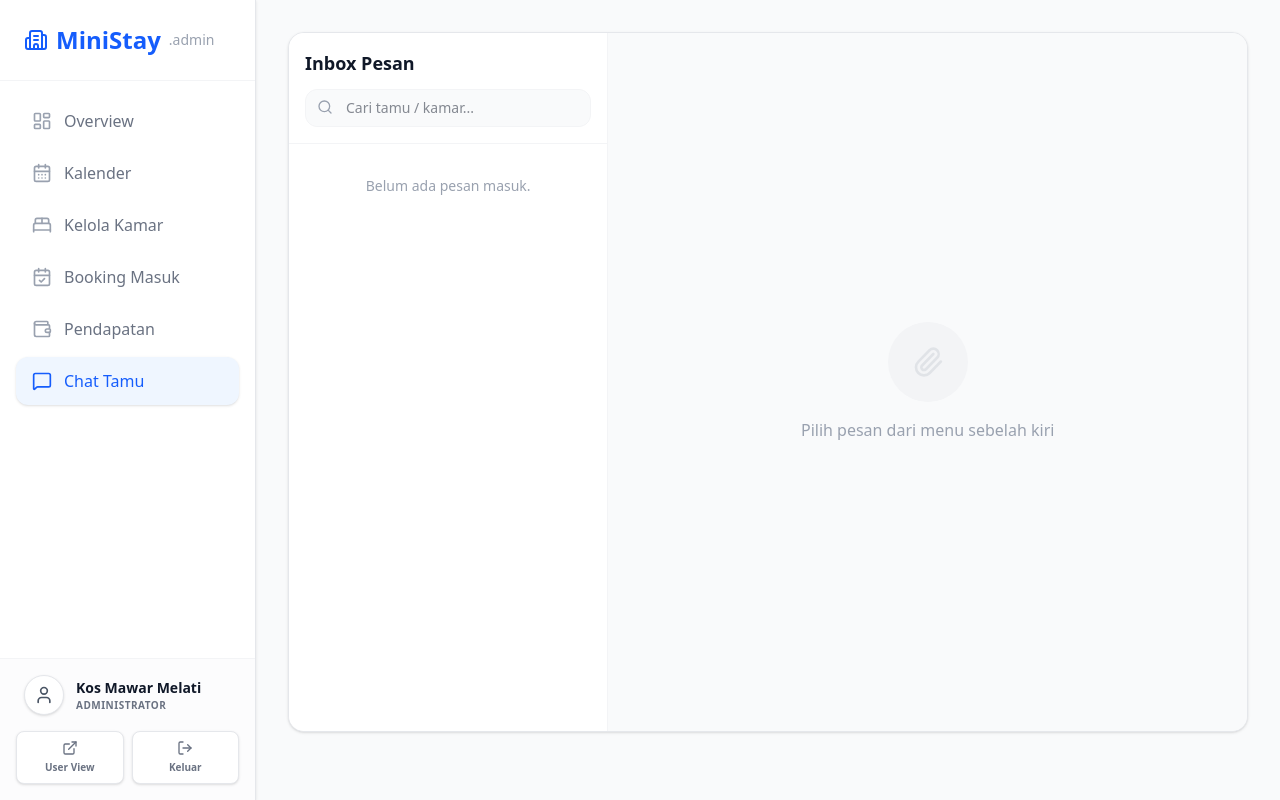
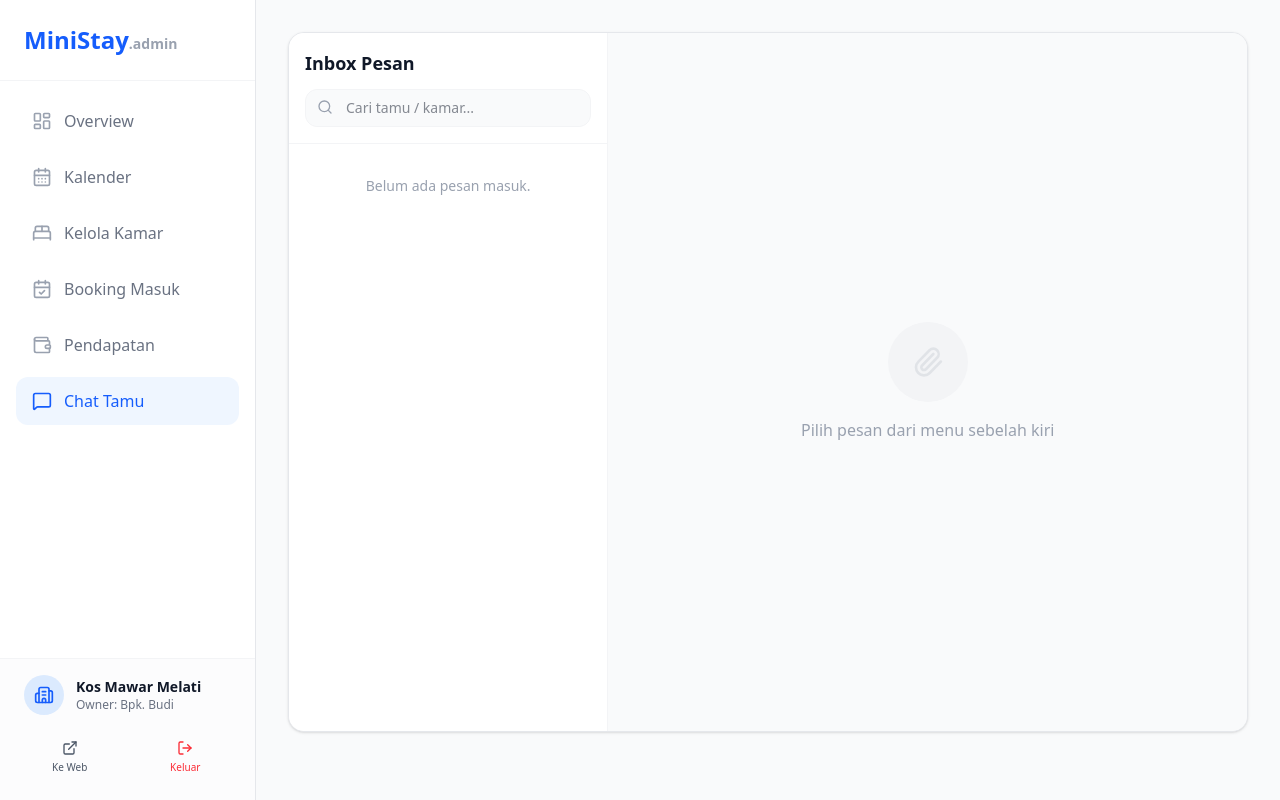
Before and after one commit to AAWicakzono/Ministay-Frontend, a Next.js app: page /admin/chat in a window 1280 px wide. Built offline with nearby package versions, Linux system fonts and the light colour scheme; sample sign-in values are in the browser's storage.

Commit message:
feat: Refactor Admin and User Menu components for improved logout handling and UI updates

```diff
--- a/src/app/admin/layout.tsx
+++ b/src/app/admin/layout.tsx
@@ -1,11 +1,14 @@
 "use client";
 
 import Link from "next/link";
-import { usePathname } from "next/navigation";
-import { LayoutDashboard, BedDouble, CalendarCheck, Wallet, MessageSquare, LogOut, Building2, CalendarDays, ExternalLink, User } from "lucide-react";
+import { usePathname, useRouter } from "next/navigation";
+import { LayoutDashboard, BedDouble, CalendarCheck, Wallet, MessageSquare, LogOut, Building2, CalendarDays, ExternalLink } from "lucide-react";
+import { useNotification } from "@/context/NotificationContext";
 
 export default function AdminLayout({ children }: { children: React.ReactNode }) {
   const pathname = usePathname();
+  const router = useRouter();
+  const { showPopup, showToast } = useNotification();
 
   const menus = [
     { name: "Overview", url: "/admin/dashboard", icon: LayoutDashboard },
@@ -17,87 +20,81 @@ export default function AdminLayout({ children }: { children: React.ReactNode })
   ];
 
   const handleLogout = () => {
-      if (confirm("Yakin ingin keluar dari Admin?")) {
-          localStorage.removeItem("ministay_user");
-          window.location.href = "/";
+    showPopup(
+      "Keluar dari Admin?",
+      "Sesi Anda akan diakhiri dan kembali ke halaman utama.",
+      "warning",
+      () => {
+        localStorage.removeItem("ministay_user");
+        window.dispatchEvent(new Event("user-update"));
+
+        showToast("Berhasil Logout", "success");
+        router.push("/");
       }
+    );
   };
 
   return (
-    <div className="min-h-screen bg-gray-50 flex font-sans">
+    <div className="min-h-screen bg-gray-50 flex flex-col md:flex-row font-sans">
 
-      <aside className="w-64 bg-white border-r border-gray-200 fixed h-full hidden md:flex flex-col z-20 shadow-sm">
-
-        {/* Brand */}
-        <div className="p-6 border-b border-gray-100">
-            <h1 className="text-2xl font-bold text-blue-600 flex items-center gap-2">
-                <Building2 className="w-6 h-6"/> MiniStay<span className="text-gray-400 text-sm font-normal">.admin</span>
-            </h1>
+      {/* MOBILE HEADER */}
+      <div className="md:hidden bg-white border-b border-gray-200 sticky top-0 z-30 shadow-sm">
+        <div className="flex items-center justify-between px-4 py-3">
+           <div className="flex items-center gap-2">
+              <div className="bg-blue-600 text-white p-1.5 rounded-lg">
+                <Building2 className="w-4 h-4" />
+              </div>
+              <h1 className="text-lg font-bold text-gray-900">MiniStay<span className="text-blue-600">.admin</span></h1>
+           </div>
+           <div className="flex gap-2">
+              <Link href="/" className="p-2 bg-gray-50 rounded-full text-gray-500 hover:text-blue-600 transition"><ExternalLink className="w-4 h-4"/></Link>
+              <button onClick={handleLogout} className="p-2 bg-red-50 rounded-full text-red-500 hover:bg-red-100 transition"><LogOut className="w-4 h-4"/></button>
+           </div>
         </div>
-
-        {/* Menu */}
-        <nav className="flex-1 p-4 space-y-1 overflow-y-auto">
-            {menus.map((item) => {
+        <nav className="flex overflow-x-auto px-4 pb-3 gap-2 scrollbar-hide">
+           {menus.map((item) => {
                 const isActive = pathname === item.url;
                 return (
-                    <Link
-                        key={item.url}
-                        href={item.url}
-                        className={`flex items-center gap-3 px-4 py-3 rounded-xl font-medium transition duration-200 ${
-                            isActive
-                            ? "bg-blue-50 text-blue-600 shadow-sm"
-                            : "text-gray-500 hover:bg-gray-50 hover:text-gray-900"
-                        }`}
-                    >
-                        <item.icon className={`w-5 h-5 ${isActive ? "text-blue-600" : "text-gray-400"}`} />
-                        {item.name}
+                    <Link key={item.url} href={item.url} className={`flex items-center gap-2 px-3 py-2 rounded-lg text-xs font-bold whitespace-nowrap transition shrink-0 ${isActive ? "bg-blue-600 text-white shadow-md shadow-blue-200" : "bg-gray-50 text-gray-600 border border-gray-100"}`}>
+                        <item.icon className="w-4 h-4" /> {item.name}
                     </Link>
                 );
             })}
         </nav>
+      </div>
 
-        {/* Footer Sidebar (Profil & Logout) */}
+      {/* SIDEBAR DESKTOP */}
+      <aside className="w-64 bg-white border-r border-gray-200 fixed h-full hidden md:flex flex-col z-20">
+        <div className="p-6 border-b border-gray-100">
+            <h1 className="text-2xl font-bold text-blue-600">MiniStay<span className="text-gray-400 text-sm">.admin</span></h1>
+        </div>
+        <nav className="flex-1 p-4 space-y-2 overflow-y-auto">
+            {menus.map((item) => {
+                const isActive = pathname === item.url;
+                return (
+                    <Link key={item.url} href={item.url} className={`flex items-center gap-3 px-4 py-3 rounded-xl font-medium transition ${isActive ? "bg-blue-50 text-blue-600" : "text-gray-500 hover:bg-gray-50 hover:text-gray-900"}`}>
+                        <item.icon className={`w-5 h-5 ${isActive ? "text-blue-600" : "text-gray-400"}`} /> {item.name}
+                    </Link>
+                );
+            })}
+        </nav>
         <div className="p-4 border-t border-gray-100 bg-gray-50/50">
-
-            {/* Info Owner */}
             <div className="flex items-center gap-3 mb-4 px-2">
-                <div className="w-10 h-10 bg-white border border-gray-200 rounded-full flex items-center justify-center text-gray-600 shadow-sm">
-                    <User className="w-5 h-5" />
-                </div>
-                <div className="overflow-hidden">
-                    <p className="text-sm font-bold text-gray-900 truncate">Kos Mawar Melati</p>
-                    <p className="text-[10px] text-gray-500 truncate uppercase font-bold tracking-wider">Administrator</p>
-                </div>
+                <div className="w-10 h-10 bg-blue-100 rounded-full flex items-center justify-center text-blue-600"><Building2 className="w-5 h-5" /></div>
+                <div className="overflow-hidden"><p className="text-sm font-bold text-gray-900 truncate">Kos Mawar Melati</p><p className="text-xs text-gray-500 truncate">Owner: Bpk. Budi</p></div>
             </div>
-
-            {/* Dua Tombol Aksi */}
             <div className="grid grid-cols-2 gap-2">
-
-                {/* 1. Ke Landing Page (User View) */}
-                <Link
-                    href="/"
-                    className="flex flex-col items-center justify-center gap-1 p-2 rounded-lg bg-white border border-gray-200 hover:border-blue-300 hover:text-blue-600 text-gray-500 text-[10px] font-bold transition shadow-sm group"
-                    title="Lihat Tampilan User"
-                >
-                    <ExternalLink className="w-4 h-4 group-hover:scale-110 transition-transform" />
-                    User View
+                <Link href="/" className="flex flex-col items-center justify-center gap-1 px-2 py-2 text-gray-600 hover:bg-white hover:shadow-sm hover:text-blue-600 rounded-lg text-[10px] font-medium transition border border-transparent hover:border-gray-200">
+                    <ExternalLink className="w-4 h-4" /> Ke Web
                 </Link>
-
-                {/* 2. Logout */}
-                <button
-                    onClick={handleLogout}
-                    className="flex flex-col items-center justify-center gap-1 p-2 rounded-lg bg-white border border-gray-200 hover:border-red-300 hover:text-red-500 text-gray-500 text-[10px] font-bold transition shadow-sm group"
-                    title="Keluar dari Akun"
-                >
-                    <LogOut className="w-4 h-4 group-hover:scale-110 transition-transform" />
-                    Keluar
+                <button onClick={handleLogout} className="flex flex-col items-center justify-center gap-1 px-2 py-2 text-red-500 hover:bg-white hover:shadow-sm rounded-lg text-[10px] font-medium transition border border-transparent hover:border-red-100">
+                    <LogOut className="w-4 h-4" /> Keluar
                 </button>
-
             </div>
         </div>
       </aside>
 
-      <main className="flex-1 md:ml-64 p-8">
+      <main className="flex-1 md:ml-64 p-4 md:p-8">
         {children}
       </main>
     </div>
--- a/src/components/UserMenu.tsx
+++ b/src/components/UserMenu.tsx
@@ -1,21 +1,19 @@
 "use client";
 
-import { useState, useEffect, useRef } from "react";
+import { useState, useEffect } from "react";
 import Link from "next/link";
-import { User, LogOut, Phone, LogIn, LayoutDashboard, ChevronDown, Settings } from "lucide-react";
+import { User, LogOut, Phone, LogIn, LayoutDashboard } from "lucide-react";
 import { useNotification } from "@/context/NotificationContext";
-import { useRouter } from "next/navigation";
+import { useRouter } from "next/navigation"; // Import Router
 
 export default function UserMenu() {
   const [user, setUser] = useState<{ name: string; phone?: string; role?: string } | null>(null);
   const [mounted, setMounted] = useState(false);
-  const [isOpen, setIsOpen] = useState(false); // State untuk Dropdown
 
   const { showPopup, showToast } = useNotification();
   const router = useRouter();
-  const menuRef = useRef<HTMLDivElement>(null);
 
-  // Load Data User
+  // Load User Data & Setup Listener
   const loadUser = () => {
     const stored = localStorage.getItem("ministay_user");
     setUser(stored ? JSON.parse(stored) : null);
@@ -25,35 +23,34 @@ export default function UserMenu() {
     setMounted(true);
     loadUser();
 
-    // Listener untuk menutup dropdown jika klik di luar
-    const handleClickOutside = (event: MouseEvent) => {
-      if (menuRef.current && !menuRef.current.contains(event.target as Node)) {
-        setIsOpen(false);
-      }
-    };
-
-    document.addEventListener("mousedown", handleClickOutside);
+    // Dengarkan event storage agar UI update realtime tanpa refresh
     window.addEventListener("storage", loadUser);
+    // Custom event untuk trigger manual
     window.addEventListener("user-update", loadUser);
 
     return () => {
-        document.removeEventListener("mousedown", handleClickOutside);
         window.removeEventListener("storage", loadUser);
         window.removeEventListener("user-update", loadUser);
     };
   }, []);
 
   const handleLogout = () => {
-    setIsOpen(false); // Tutup menu dulu
     showPopup(
       "Keluar Aplikasi?",
       "Anda harus login kembali untuk memesan kamar.",
       "warning",
       () => {
+        // 1. Hapus Data
         localStorage.removeItem("ministay_user");
+
+        // 2. Update UI secara manual (agar tombol berubah jadi 'Masuk')
         setUser(null);
         window.dispatchEvent(new Event("user-update"));
+
+        // 3. Tampilkan Notifikasi dengan Efek Slow Motion
         showToast("Berhasil Logout. Sampai jumpa!", "success");
+
+        // 4. Redirect ke Home (Soft Redirect) jika sedang di halaman admin/protected
         router.push("/");
       }
     );
@@ -64,77 +61,45 @@ export default function UserMenu() {
   // KONDISI 1: Jika User Sudah Login
   if (user) {
     return (
-      <div className="relative" ref={menuRef}>
-        {/* --- TRIGGER BUTTON (PROFILE) --- */}
-        <button
-            onClick={() => setIsOpen(!isOpen)}
-            className={`flex items-center gap-2 pl-1 pr-3 py-1 rounded-full transition duration-200 border border-transparent
-            ${isOpen ? "bg-white/20 border-white/20" : "hover:bg-white/10"}`}
-        >
-            {/* Avatar */}
-            <div className="w-9 h-9 bg-white rounded-full flex items-center justify-center text-blue-600 shadow-sm ring-2 ring-blue-500/30">
+      <div className="flex items-center gap-3 animate-in fade-in slide-in-from-right-4">
+
+        {/* Info User */}
+        <div className="text-right hidden md:block leading-tight">
+            <p className="text-white font-bold text-sm truncate max-w-[100px]">{user.name}</p>
+            {user.phone && (
+                <p className="text-blue-100 text-[10px] flex items-center justify-end gap-1 opacity-80">
+                    <Phone className="w-3 h-3" /> {user.phone}
+                </p>
+            )}
+        </div>
+
+        {/* Avatar User */}
+        <div className="w-9 h-9 bg-white/20 rounded-full flex items-center justify-center text-white border border-white/20 shadow-sm backdrop-blur-sm">
             <User className="w-5 h-5" />
         </div>
 
-            {/* Nama (Hanya di Desktop) */}
-            <span className="hidden md:block text-white text-sm font-bold truncate max-w-[100px]">
-                {user.name.split(" ")[0]} {/* Ambil nama depan saja */}
-            </span>
-
-            {/* Panah Kecil */}
-            <ChevronDown className={`w-4 h-4 text-blue-100 transition-transform duration-200 ${isOpen ? "rotate-180" : ""}`}/>
-        </button>
-
-        {/* --- DROPDOWN MENU --- */}
-        {isOpen && (
-            <div className="absolute right-0 mt-3 w-64 bg-white rounded-2xl shadow-2xl border border-gray-100 overflow-hidden origin-top-right animate-in fade-in zoom-in-95 duration-200 z-50">
-
-                {/* Header Dropdown (Info User) */}
-                <div className="p-4 border-b border-gray-100 bg-gray-50/50">
-                    <p className="text-gray-900 font-bold text-sm truncate">{user.name}</p>
-                    {user.phone && (
-                        <div className="flex items-center gap-1.5 text-xs text-gray-500 mt-1">
-                            <Phone className="w-3 h-3"/> {user.phone}
-                        </div>
-                    )}
-                    <span className={`inline-block mt-2 px-2 py-0.5 rounded text-[10px] font-bold uppercase tracking-wider ${user.role === 'admin' ? 'bg-purple-100 text-purple-700' : 'bg-blue-100 text-blue-700'}`}>
-                        {user.role === 'admin' ? 'Administrator' : 'Member'}
-                    </span>
-                </div>
-
-                {/* Menu Items */}
-                <div className="p-2 space-y-1">
-                    {/* Menu Khusus Admin */}
+        {/* Tombol Dashboard (Admin) */}
         {user.role === 'admin' && (
             <Link
                 href="/admin/dashboard"
-                            onClick={() => setIsOpen(false)}
-                            className="flex items-center gap-3 px-3 py-2.5 rounded-xl text-sm font-medium text-gray-700 hover:bg-blue-50 hover:text-blue-600 transition"
+                className="group flex items-center bg-white/10 hover:bg-white/20 text-white rounded-full p-2 transition-all duration-500 ease-in-out border border-white/20 overflow-hidden max-w-9 hover:max-w-[120px] shadow-sm"
+                title="Ke Dashboard Admin"
             >
-                            <LayoutDashboard className="w-4 h-4" />
-                            Dashboard Admin
+                <LayoutDashboard className="w-5 h-5 shrink-0" />
+                <span className="opacity-0 group-hover:opacity-100 pl-2 text-xs font-bold whitespace-nowrap transition-opacity duration-300 delay-100">
+                    Dashboard
+                </span>
             </Link>
         )}
-
-                    {/* Menu Umum (Contoh: Pengaturan Akun) - Opsional */}
-                    <button className="w-full flex items-center gap-3 px-3 py-2.5 rounded-xl text-sm font-medium text-gray-700 hover:bg-gray-50 transition text-left">
-                        <Settings className="w-4 h-4 text-gray-400" />
-                        Pengaturan Akun
-                    </button>
-
-                    <div className="h-px bg-gray-100 my-1 mx-2"></div>
 
         {/* Tombol Logout */}
         <button
             onClick={handleLogout}
-                        className="w-full flex items-center gap-3 px-3 py-2.5 rounded-xl text-sm font-medium text-red-600 hover:bg-red-50 transition text-left"
+            className="bg-red-500/20 hover:bg-red-500/80 text-white p-2 rounded-full transition border border-red-500/30 backdrop-blur-sm shadow-sm"
+            title="Keluar"
         >
             <LogOut className="w-4 h-4" />
-                        Keluar
         </button>
-                </div>
-            </div>
-        )}
       </div>
     );
   }
```
Lines whose indentation alone changed are shown as unchanged.
